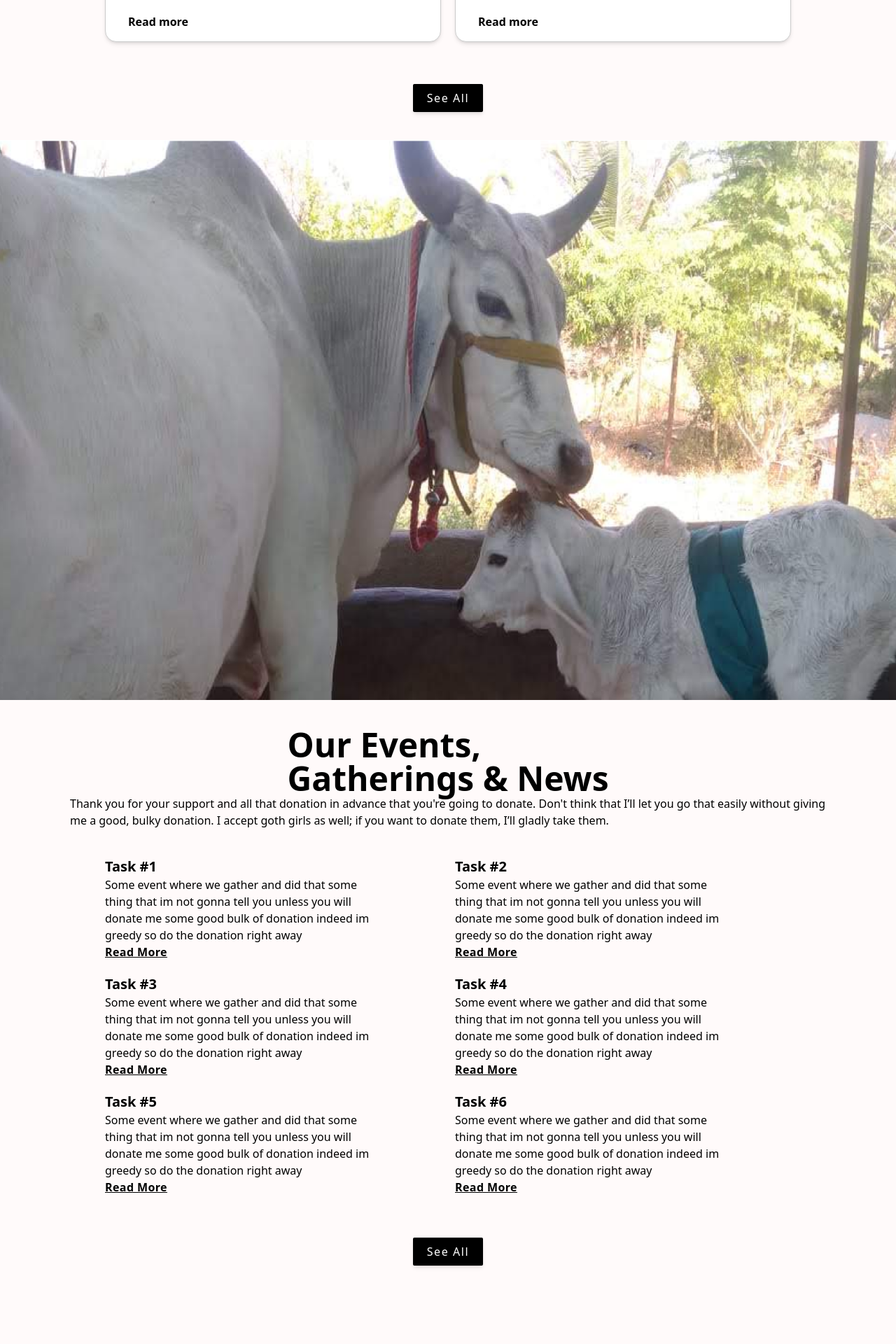
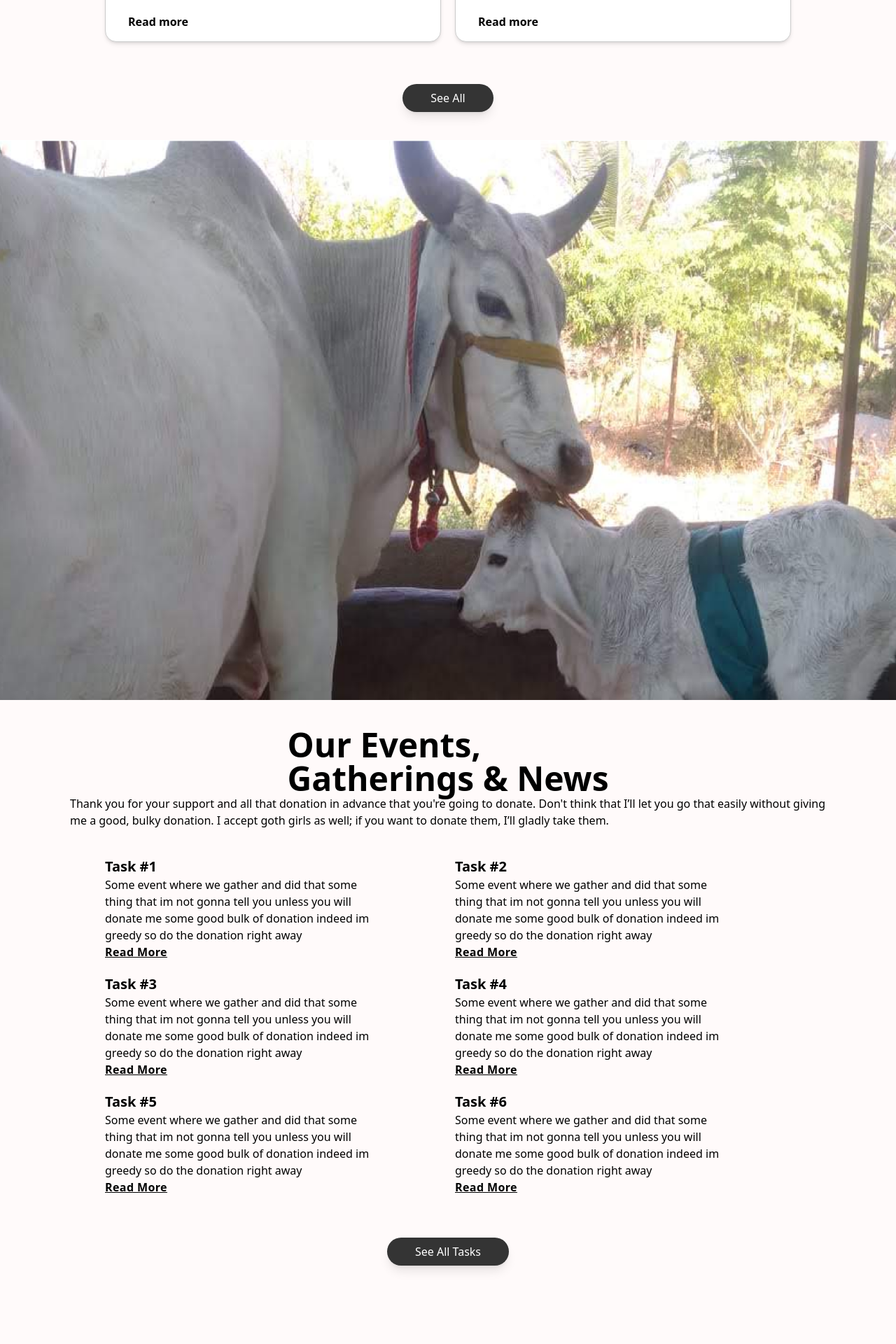
Before and after one commit to zaid-sinpie/Goushala_SKGGG, a React (Vite) app in the folder frontend/: page /root in a window 1280 px wide. Shown: the part 3880-5800 px from the top of the page at 70% size. Built offline with nearby package versions, Linux system fonts and the light colour scheme; a web font is replaced by a local one.

Commit message:
see less scroll to content added

```diff
--- a/frontend/src/components/Events.jsx
+++ b/frontend/src/components/Events.jsx
@@ -1,7 +1,7 @@
 import { useRef, useState, useEffect } from "react";
 
 import EventCard from "./ui/EventCard";
-import Button from "./ui/Button";
+import { TextButton } from "./ui/Button";
 
 const Events = () => {
   const [currEvents, setCurrEvents] = useState(true);
@@ -23,8 +23,6 @@ const Events = () => {
     if (currEvents && shouldScroll) {
       scroller.current.scrollIntoView({
         behavior: "smooth",
-        block: "start",
-        inline: "center",
       });
       setShouldScroll(false); // Reset scroll flag
     }
@@ -54,9 +52,9 @@ const Events = () => {
         </div>
       </div>
       <div className="w-full flex justify-center items-center">
-        <Button onClick={toggleEvents}>
+        <TextButton onClick={toggleEvents}>
           {currEvents ? "See All" : "See Less"}
-        </Button>
+        </TextButton>
       </div>
     </section>
   );
--- a/frontend/src/components/Tasks.jsx
+++ b/frontend/src/components/Tasks.jsx
@@ -1,7 +1,7 @@
 import { useState, useRef, useEffect } from "react";
 
 import Task from "./ui/Task";
-import Button from "./ui/Button";
+import { TextButton } from "./ui/Button";
 
 const Tasks = () => {
   const [currEvents, setCurrEvents] = useState(true);
@@ -59,9 +59,9 @@ const Tasks = () => {
         </div>
       </div>
       <div className="w-full flex justify-center items-center">
-        <Button onClick={toggleEvents}>
-          {currEvents ? "See All" : "See Less"}
-        </Button>
+        <TextButton onClick={toggleEvents}>
+          {currEvents ? "See All Tasks" : "See Less"}
+        </TextButton>
       </div>
     </section>
   );
--- a/frontend/src/components/ui/Button.jsx
+++ b/frontend/src/components/ui/Button.jsx
@@ -29,10 +29,9 @@ export const ButtonFull = ({ children, ...props }) => {
   );
 };
 
-export const TextButton = ({ children, link }, props) => {
+export const TextButton = ({ children, ...props }) => {
   return (
     <Link
-      to={link}
       {...props}
       className="bg-darkTextBtnBg text-text px-10 py-2 rounded-full shadow-lg hover:underline"
     >
--- a/frontend/src/pages/Aboutpage.jsx
+++ b/frontend/src/pages/Aboutpage.jsx
@@ -1,5 +1,7 @@
+import Knowus from "../components/Knowus";
+
 const Aboutpage = () => {
-  return <div>About</div>;
+  return <Knowus />;
 };
 
 export default Aboutpage;
```
